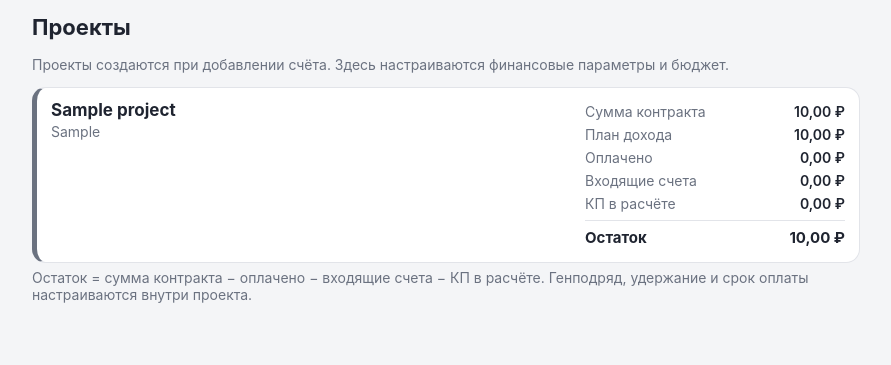
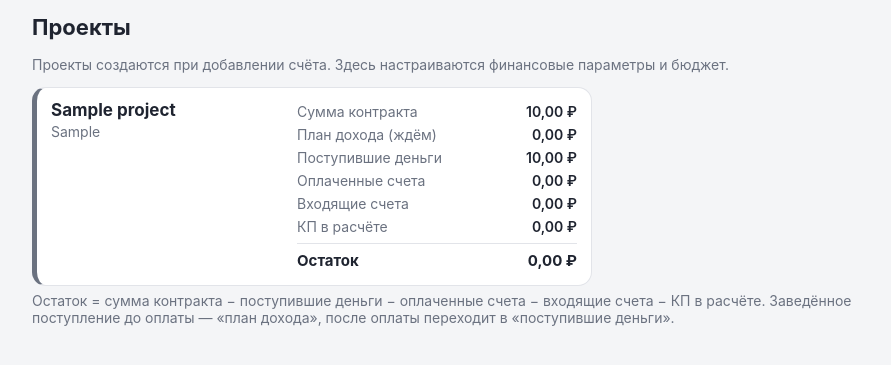
Before and after one commit to Aleksey-123123/bridge_construction_control, a Flask app: page /finance/projects in a window 1280 px wide. Shown: the part 121-486 px from the top of the page, without its empty margins (194-1085 px from the left). Run offline with Flask 3, Linux system fonts and the light colour scheme; tables that the repository leaves empty hold one stand-in row (values such as "Sample post").

Commit message:
Проекты: поступившие деньги vs план дохода; уточнения ярлыков; уже карточки
1. «Поступившие деньги» — новый пункт: оплаченные поступления (income_plan
   со статусом «Оплачен»), по фактической сумме оплаты. Учитываются в
   остатке (вычитаются из суммы контракта).
2. «План дохода» теперь только ожидаемое: заведённые, но ещё не оплаченные
   поступления. После оплаты сумма переходит в «Поступившие деньги».
3. «Оплачено» → «Оплаченные счета» для ясности.
4. Карточка проекта сделана компактнее (max-width, фикс. ширина колонки
   показателей) — не растягивается на всю ширину.

Остаток = сумма контракта − поступившие деньги − оплаченные счета
− входящие счета − КП в расчёте.

Co-Authored-By: Claude Fable 5 <noreply@anthropic.com>
Claude-Session: https://claude.ai/code/session_01PkH31GcP7UTtEFUEfKsUTM

```diff
--- a/finance.py
+++ b/finance.py
@@ -486,7 +486,10 @@ def projects():
              WHERE i.project_id = p.id AND i.doc_type = 'quote'
                AND i.in_plan = 1) AS quote_plan_total,
           (SELECT COALESCE(SUM(ip.amount), 0) FROM income_plan ip
-             WHERE ip.project_id = p.id) AS income_total
+             WHERE ip.project_id = p.id AND ip.status != 'paid') AS income_pending,
+          (SELECT COALESCE(SUM(COALESCE(ip.paid_amount, ip.amount)), 0)
+             FROM income_plan ip
+             WHERE ip.project_id = p.id AND ip.status = 'paid') AS income_received
         FROM projects p ORDER BY p.name""").fetchall()
     return render_template("finance_projects.html", projects=rows, tab="projects")
 
--- a/static/style.css
+++ b/static/style.css
@@ -228,18 +228,22 @@ h2 { font-size: 18px; margin: 20px 0 10px; }
 .badge-inplan { background: #dcfce7; color: var(--green); }
 
 /* карточка проекта: слева проект/заказчик, справа показатели */
-.project-card { display: flex; justify-content: space-between; gap: 16px; align-items: flex-start; }
+.project-card {
+  display: flex; justify-content: space-between; gap: 24px; align-items: flex-start;
+  max-width: 560px;   /* не растягивать на всю ширину — компактная плашка */
+}
+.pc-left { min-width: 0; }
 .pc-name { font-weight: 700; font-size: 17px; }
 .pc-customer { color: var(--muted); font-size: 14px; margin-top: 3px; }
-.pc-right { min-width: 260px; }
+.pc-right { width: 280px; flex: none; }
 .pc-row { display: flex; justify-content: space-between; gap: 12px; font-size: 14px; padding: 3px 0; color: var(--muted); }
 .pc-row b { color: var(--text); font-weight: 600; white-space: nowrap; }
 .pc-total { border-top: 1px solid var(--border); margin-top: 5px; padding-top: 7px; font-size: 15px; }
 .pc-total span { color: var(--text); font-weight: 700; }
 .pc-total b { font-weight: 700; }
 @media (max-width: 560px) {
-  .project-card { flex-direction: column; }
-  .pc-right { min-width: 0; width: 100%; }
+  .project-card { flex-direction: column; gap: 12px; }
+  .pc-right { width: 100%; }
 }
 .income-paid { opacity: .6; }
 
--- a/templates/finance_projects.html
+++ b/templates/finance_projects.html
@@ -12,7 +12,7 @@
 
 <div class="cards">
 {% for p in projects %}
-  {% set ostatok = (p.contract_price or 0) - p.paid_total - p.incoming_total - p.quote_plan_total %}
+  {% set ostatok = (p.contract_price or 0) - p.income_received - p.paid_total - p.incoming_total - p.quote_plan_total %}
   <a class="card project-card" href="{{ url_for('finance.project', project_id=p.id) }}">
     <div class="pc-left">
       <div class="pc-name">{{ p.name }}</div>
@@ -20,8 +20,9 @@
     </div>
     <div class="pc-right">
       <div class="pc-row"><span>Сумма контракта</span><b>{{ p.contract_price|money }} ₽</b></div>
-      <div class="pc-row"><span>План дохода</span><b>{{ p.income_total|money }} ₽</b></div>
-      <div class="pc-row"><span>Оплачено</span><b>{{ p.paid_total|money }} ₽</b></div>
+      <div class="pc-row"><span>План дохода (ждём)</span><b>{{ p.income_pending|money }} ₽</b></div>
+      <div class="pc-row"><span>Поступившие деньги</span><b class="pos">{{ p.income_received|money }} ₽</b></div>
+      <div class="pc-row"><span>Оплаченные счета</span><b>{{ p.paid_total|money }} ₽</b></div>
       <div class="pc-row"><span>Входящие счета</span><b>{{ p.incoming_total|money }} ₽</b></div>
       <div class="pc-row"><span>КП в расчёте</span><b>{{ p.quote_plan_total|money }} ₽</b></div>
       <div class="pc-row pc-total"><span>Остаток</span><b class="{{ 'pos' if ostatok >= 0 else 'neg' }}">{{ ostatok|money }} ₽</b></div>
@@ -29,7 +30,8 @@
   </a>
 {% endfor %}
 </div>
-<p class="hint">Остаток = сумма контракта − оплачено − входящие счета − КП в расчёте.
-Генподряд, удержание и срок оплаты настраиваются внутри проекта.</p>
+<p class="hint">Остаток = сумма контракта − поступившие деньги − оплаченные счета
+− входящие счета − КП в расчёте. Заведённое поступление до оплаты — «план
+дохода», после оплаты переходит в «поступившие деньги».</p>
 
 {% endblock %}
```
